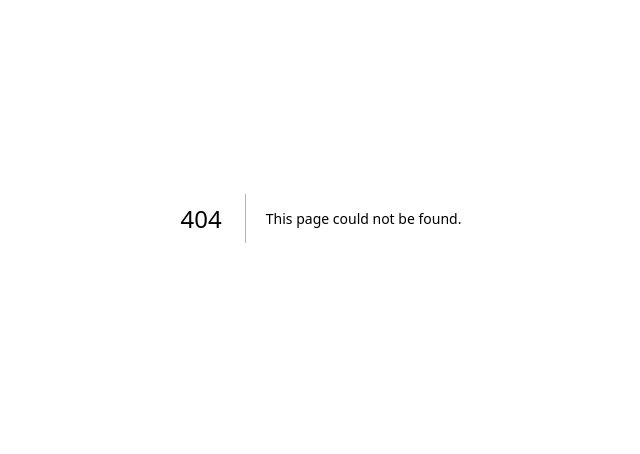
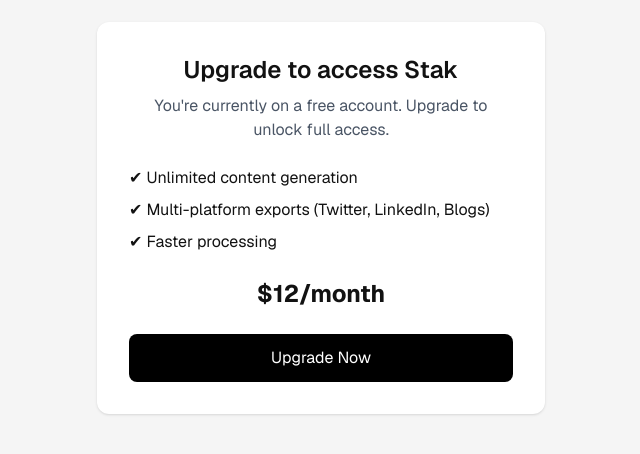
Before and after one commit to avikcodes/stak, a Next.js app: page /paywall in a window 1280 px wide. Before the commit this address had no page. Shown: the part 182-636 px from the top of the page, without its empty margins (319-959 px from the left). Built offline with nearby package versions, Linux system fonts and the light colour scheme; no server answers.

Commit message:
paywall added

```diff
--- a/src/app/(auth)/login/page.tsx
+++ b/src/app/(auth)/login/page.tsx
@@ -25,7 +25,7 @@
       return;
     }
 
-    router.push("/dashboard");
+    router.push("/paywall");
   }
 
   return (
--- a/src/app/(auth)/signup/page.tsx
+++ b/src/app/(auth)/signup/page.tsx
@@ -25,7 +25,7 @@
       return;
     }
 
-    router.push("/dashboard");
+    router.push("/paywall");
   }
 
   return (
--- a/src/app/(dashboard)/layout.tsx
+++ b/src/app/(dashboard)/layout.tsx
@@ -1,4 +1,5 @@
 import { DashboardShell } from "@/components/dashboard/dashboard-shell";
+import { AuthGuard } from "@/components/shared/auth-guard";
 
 export default function DashboardLayout({
   children,
@@ -6,6 +7,8 @@
   children: React.ReactNode;
 }>) {
   return (
-    <DashboardShell>{children}</DashboardShell>
+    <AuthGuard>
+      <DashboardShell>{children}</DashboardShell>
+    </AuthGuard>
   );
 }
--- a/src/app/layout.tsx
+++ b/src/app/layout.tsx
@@ -1,6 +1,8 @@
 import type { Metadata } from "next";
 import { Geist, Geist_Mono } from "next/font/google";
 import "./globals.css";
+import { AuthBootstrap } from "@/components/shared/auth-bootstrap";
+import { Toaster } from "react-hot-toast";
 
 const geistSans = Geist({
   variable: "--font-geist-sans",
@@ -28,6 +30,8 @@
   return (
     <html lang="en">
       <body className={`${geistSans.variable} ${geistMono.variable}`}>
+        <AuthBootstrap />
+        <Toaster position="top-center" />
         {children}
       </body>
     </html>
--- /dev/null
+++ b/src/app/paywall/page.tsx
@@ -0,0 +1,55 @@
+"use client";
+
+import { useState } from "react";
+import { useRouter } from "next/navigation";
+import { useUserPlanStore } from "@/store/user-plan.store";
+import toast from "react-hot-toast";
+
+export default function Paywall() {
+  const router = useRouter();
+  const plan = useUserPlanStore((state) => state.plan);
+  const [isLoading, setIsLoading] = useState(false);
+
+  async function handleUpgrade() {
+    setIsLoading(true);
+    toast.success("Payment integration coming next");
+    setIsLoading(false);
+  }
+
+  if (plan === "pro") {
+    router.replace("/dashboard");
+    return null;
+  }
+
+  return (
+    <div className="min-h-screen flex items-center justify-center bg-neutral-100">
+      <div className="bg-white p-8 rounded-xl shadow max-w-md w-full text-center">
+        <h2 className="text-2xl font-semibold mb-2">
+          Upgrade to access Stak
+        </h2>
+
+        <p className="text-gray-600 mb-6">
+          You&apos;re currently on a free account. Upgrade to unlock full access.
+        </p>
+
+        <div className="text-left mb-6 space-y-2">
+          <p>✔ Unlimited content generation</p>
+          <p>✔ Multi-platform exports (Twitter, LinkedIn, Blogs)</p>
+          <p>✔ Faster processing</p>
+        </div>
+
+        <div className="text-2xl font-bold mb-6">
+          $12/month
+        </div>
+
+        <button
+          onClick={handleUpgrade}
+          disabled={isLoading}
+          className="w-full bg-black text-white py-3 rounded-lg hover:opacity-90 disabled:opacity-50"
+        >
+          {isLoading ? "Loading..." : "Upgrade Now"}
+        </button>
+      </div>
+    </div>
+  );
+}
--- /dev/null
+++ b/src/components/shared/auth-guard.tsx
@@ -0,0 +1,56 @@
+"use client";
+
+import { useEffect, type ReactNode } from "react";
+import { useRouter, usePathname } from "next/navigation";
+import { useAuthStore } from "@/store/auth.store";
+import { useUserPlanStore, isSubscribed } from "@/store/user-plan.store";
+
+type AuthGuardProps = Readonly<{
+  children: ReactNode;
+}>;
+
+const PUBLIC_PATHS = new Set(["/", "/login", "/signup", "/paywall"]);
+
+export function AuthGuard({ children }: AuthGuardProps) {
+  const router = useRouter();
+  const pathname = usePathname();
+  const status = useAuthStore((state) => state.status);
+  const plan = useUserPlanStore((state) => state.plan);
+
+  useEffect(() => {
+    if (status === "loading") {
+      return;
+    }
+
+    if (PUBLIC_PATHS.has(pathname)) {
+      return;
+    }
+
+    if (status !== "authenticated") {
+      router.replace("/login");
+      return;
+    }
+
+    if (!isSubscribed(plan)) {
+      router.replace("/paywall");
+    }
+  }, [status, plan, pathname, router]);
+
+  if (status === "loading") {
+    return (
+      <div className="flex h-screen items-center justify-center">
+        <div className="h-8 w-8 animate-spin rounded-full border-4 border-gray-200 border-t-black" />
+      </div>
+    );
+  }
+
+  if (status !== "authenticated") {
+    return null;
+  }
+
+  if (!isSubscribed(plan)) {
+    return null;
+  }
+
+  return <>{children}</>;
+}
--- /dev/null
+++ b/src/store/user-plan.store.ts
@@ -0,0 +1,32 @@
+import { create } from "zustand";
+import { persist } from "zustand/middleware";
+
+export type PlanType = "free" | "pro";
+
+export type UserPlanState = Readonly<{
+  plan: PlanType;
+}>;
+
+export type UserPlanActions = Readonly<{
+  setPlan: (plan: PlanType) => void;
+  upgradeToPro: () => void;
+}>;
+
+export type UserPlanStore = UserPlanState & UserPlanActions;
+
+export const useUserPlanStore = create<UserPlanStore>()(
+  persist(
+    (set) => ({
+      plan: "free",
+      setPlan: (plan) => set({ plan }),
+      upgradeToPro: () => set({ plan: "pro" }),
+    }),
+    {
+      name: "stak-user-plan",
+    }
+  )
+);
+
+export function isSubscribed(plan: PlanType): boolean {
+  return plan === "pro";
+}
```
